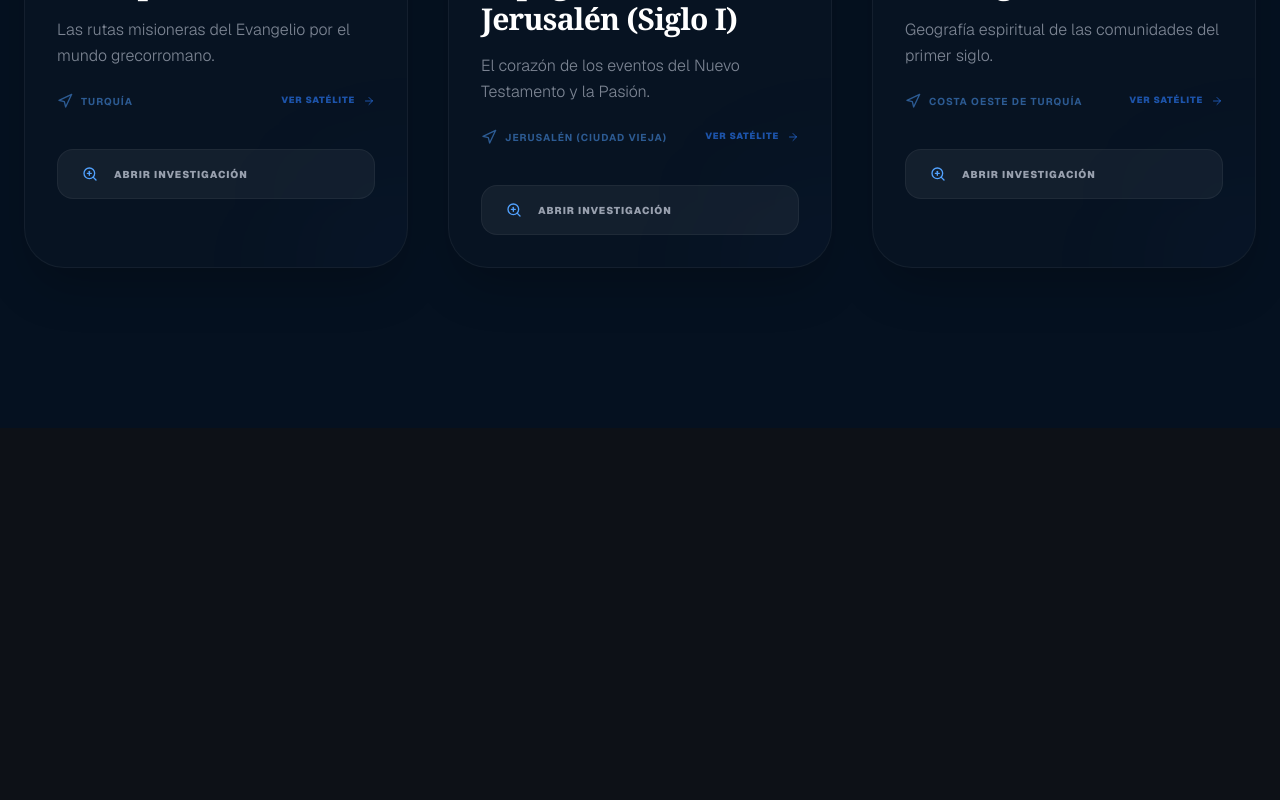
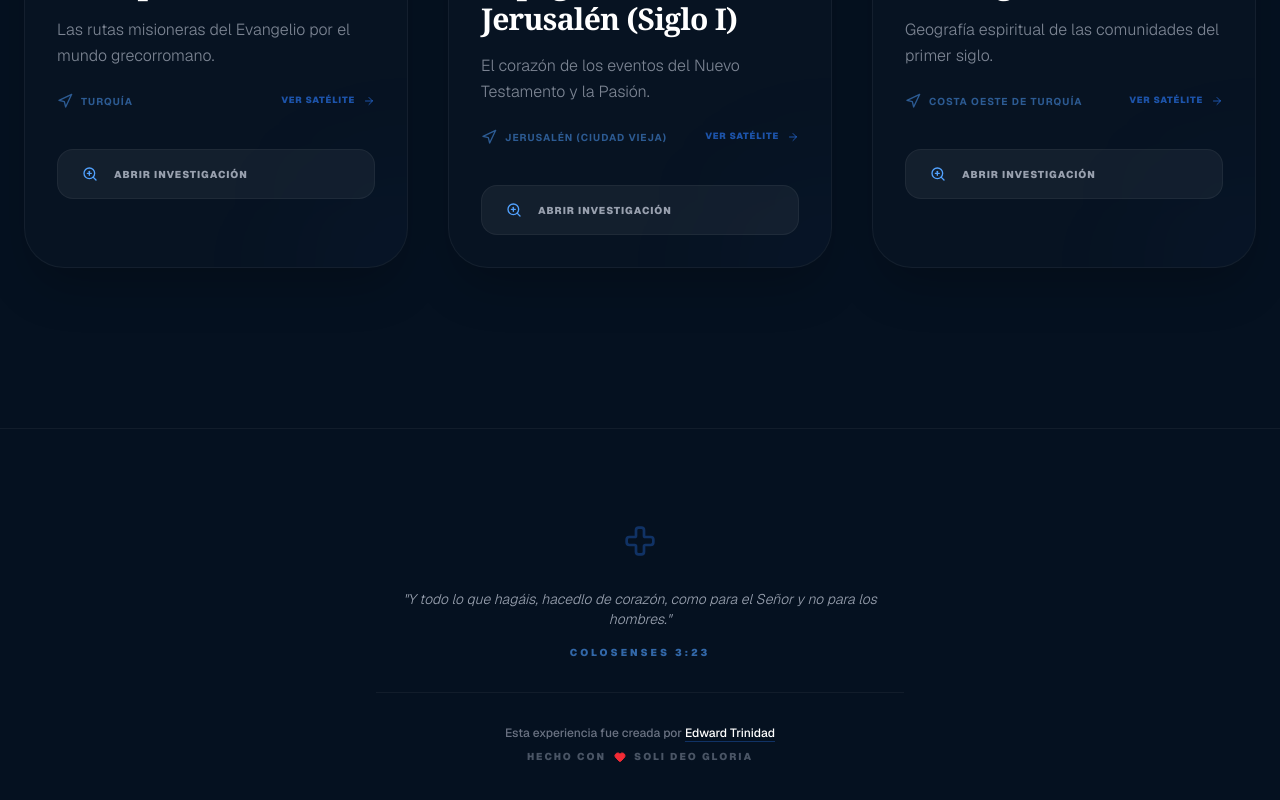
Before and after one commit to eatsangels/mivnbiblia, a Next.js app: page /maps in a window 1280 px wide. Shown: the part 1308-2108 px from the top of the page. Before the commit the page ends 1736 px from the top, so only its background shows below. Built offline with nearby package versions, Linux system fonts and the light colour scheme.

Commit message:
feat: Agrega las páginas iniciales de la aplicación (registro, login, dashboard, mapas, templo, línea de tiempo, inicio) y el componente ContextSidebar.

```diff
--- a/app/dashboard/page.tsx
+++ b/app/dashboard/page.tsx
@@ -1,6 +1,6 @@
 import { createClient } from "@/lib/supabase/server";
 import { redirect } from 'next/navigation';
-import { Calendar, TrendingUp, Book, Sparkles, Church, Compass, MessageSquare, ArrowRight, PenTool } from 'lucide-react';
+import { Calendar, TrendingUp, Book, Sparkles, Church, Compass, MessageSquare, ArrowRight, PenTool, Heart, Cross } from 'lucide-react';
 import Link from 'next/link';
 import { LogoutButton } from '@/components/auth/LogoutButton';
 
@@ -217,6 +217,21 @@ export default async function DashboardPage() {
                     </div>
                 </Link>
             </div>
+
+            {/* Global Credit Footer */}
+            <footer className="mt-24 pt-12 border-t border-white/5 text-center relative z-10">
+                <div className="max-w-xl mx-auto space-y-6">
+                    <Cross className="w-6 h-6 text-gold-500/20 mx-auto" />
+                    <div className="space-y-4">
+                        <p className="text-[10px] text-gray-600 font-medium italic">
+                            Esta plataforma fue desarrollada por <Link href="https://etrinidad.netlify.app/" target="_blank" rel="noopener noreferrer" className="text-gray-400 hover:text-gold-400 transition-colors underline decoration-gold-500/20 underline-offset-4">Edward Trinidad</Link>
+                        </p>
+                        <div className="flex items-center justify-center gap-2 text-[9px] uppercase tracking-[0.3em] text-gray-700 font-black">
+                            Hecho con <Heart className="w-2.5 h-2.5 text-red-500/40 fill-red-500/40 animate-pulse" /> Soli Deo Gloria
+                        </div>
+                    </div>
+                </div>
+            </footer>
         </div>
     );
 }
--- a/app/login/page.tsx
+++ b/app/login/page.tsx
@@ -3,7 +3,7 @@
 import { createBrowserClient } from '@supabase/ssr'
 import { useState } from 'react'
 import { useRouter } from 'next/navigation'
-import { Loader2 } from 'lucide-react'
+import { Loader2, Heart, Cross } from 'lucide-react'
 import Link from 'next/link'
 
 export default function LoginPage() {
@@ -141,6 +141,15 @@ export default function LoginPage() {
                     </p>
                 </div>
             </div>
+
+            <div className="mt-8 pt-8 border-t border-white/5 text-center">
+                <p className="text-[10px] text-gray-600 font-medium">
+                    Plataforma desarrollada por <Link href="https://etrinidad.netlify.app/" target="_blank" rel="noopener noreferrer" className="text-gray-500 hover:text-gold-400 transition-colors underline decoration-white/10 underline-offset-4 font-bold">Edward Trinidad</Link>
+                </p>
+                <div className="flex items-center justify-center gap-2 mt-2 text-[8px] uppercase tracking-[0.3em] text-gray-700 font-black">
+                    Hecho con <Heart className="w-2.5 h-2.5 text-red-500/30 fill-red-500/30 animate-pulse" /> Soli Deo Gloria
+                </div>
+            </div>
         </div>
     )
 }
--- a/app/maps/page.tsx
+++ b/app/maps/page.tsx
@@ -2,7 +2,7 @@
 
 import {
     ArrowLeft, Map as MapIcon, Compass, Navigation, X, Globe,
-    History, Info, Layers, ZoomIn, Anchor, BookOpen
+    History, Info, Layers, ZoomIn, Anchor, BookOpen, Heart, Cross
 } from 'lucide-react';
 import Link from 'next/link';
 import { useState } from 'react';
@@ -368,6 +368,28 @@ export default function MapsPage() {
 
             </main>
 
+            <footer className="py-24 text-center border-t border-white/5 bg-[#051120] relative z-10">
+                <div className="max-w-xl mx-auto space-y-8 px-6">
+                    <Cross className="w-8 h-8 text-blue-500/30 mx-auto" />
+                    <div className="space-y-4">
+                        <p className="text-sm text-gray-400 font-light italic">
+                            "Y todo lo que hagáis, hacedlo de corazón, como para el Señor y no para los hombres."
+                        </p>
+                        <p className="text-[10px] uppercase tracking-[0.3em] text-blue-400/60 font-black">
+                            Colosenses 3:23
+                        </p>
+                    </div>
+                    <div className="pt-8 space-y-2 border-t border-white/5">
+                        <p className="text-xs text-gray-500 font-medium">
+                            Esta experiencia fue creada por <Link href="https://etrinidad.netlify.app/" target="_blank" rel="noopener noreferrer" className="text-white hover:text-blue-400 transition-colors underline decoration-blue-500/30 underline-offset-4">Edward Trinidad</Link>
+                        </p>
+                        <div className="flex items-center justify-center gap-2 text-[10px] uppercase tracking-[0.2em] text-gray-600 font-black">
+                            Hecho con <Heart className="w-3 h-3 text-red-500 fill-red-500 animate-pulse" /> Soli Deo Gloria
+                        </div>
+                    </div>
+                </div>
+            </footer>
+
             <style jsx global>{`
                 @keyframes spin-slow {
                     from { transform: rotate(0deg); }
--- a/app/page.tsx
+++ b/app/page.tsx
@@ -1,6 +1,6 @@
 import Image from "next/image";
 import Link from "next/link";
-import { ArrowRight, BookOpen, Compass, Search, Map, Clock, LandPlot, Sparkles } from "lucide-react";
+import { ArrowRight, BookOpen, Compass, Search, Map, Clock, LandPlot, Sparkles, Heart } from "lucide-react";
 import { createClient } from "@/lib/supabase/server";
 
 export default async function Home() {
@@ -184,8 +184,20 @@ export default async function Home() {
       </section>
 
       {/* Footer */}
-      <footer className="relative z-10 py-8 text-center text-[10px] text-gray-600 uppercase tracking-widest border-t border-white/5 bg-midnight-950">
-        <p>Soli Deo Gloria • Ministerio Internacional Vida Nueva</p>
+      <footer className="relative z-10 py-16 border-t border-white/5 bg-midnight-950 text-center">
+        <div className="max-w-7xl mx-auto px-6 space-y-4">
+          <p className="text-[10px] text-gray-500 uppercase tracking-[0.5em] font-black">
+            Soli Deo Gloria • Ministerio Internacional Vida Nueva
+          </p>
+          <div className="pt-4 flex flex-col items-center gap-2">
+            <p className="text-[10px] text-gray-600 font-medium">
+              Plataforma desarrollada por <Link href="https://etrinidad.netlify.app/" target="_blank" rel="noopener noreferrer" className="text-gray-400 hover:text-white transition-colors underline decoration-white/20 underline-offset-4">Edward Trinidad</Link>
+            </p>
+            <div className="flex items-center gap-1.5 text-[8px] text-gray-700 uppercase tracking-widest font-black">
+              Hecho con <Heart className="w-2.5 h-2.5 text-red-500/50 fill-red-500/50 animate-pulse" /> para Su Gloria
+            </div>
+          </div>
+        </div>
       </footer>
     </main>
   );
--- a/app/register/page.tsx
+++ b/app/register/page.tsx
@@ -3,7 +3,7 @@
 import { createBrowserClient } from '@supabase/ssr'
 import { useState } from 'react'
 import { useRouter } from 'next/navigation'
-import { Loader2, User, Mail, Lock, Eye, EyeOff, Check } from 'lucide-react'
+import { Loader2, User, Mail, Lock, Eye, EyeOff, Check, Heart, Cross } from 'lucide-react'
 import Link from 'next/link'
 
 export default function RegisterPage() {
@@ -224,6 +224,15 @@ export default function RegisterPage() {
                     </p>
                 </div>
             </div>
+
+            <div className="mt-8 pt-8 border-t border-white/5 text-center">
+                <p className="text-[10px] text-gray-600 font-medium italic">
+                    Plataforma desarrollada por <Link href="https://etrinidad.netlify.app/" target="_blank" rel="noopener noreferrer" className="text-gray-500 hover:text-gold-400 transition-colors underline decoration-white/10 underline-offset-4 font-bold">Edward Trinidad</Link>
+                </p>
+                <div className="flex items-center justify-center gap-2 mt-2 text-[8px] uppercase tracking-[0.3em] text-gray-700 font-black">
+                    Hecho con <Heart className="w-2.5 h-2.5 text-red-500/30 fill-red-500/30 animate-pulse" /> Soli Deo Gloria
+                </div>
+            </div>
         </div>
     )
 }
--- a/app/temple/page.tsx
+++ b/app/temple/page.tsx
@@ -5,7 +5,7 @@ import { useRef, useMemo, useState, useEffect } from 'react';
 import * as THREE from 'three';
 import { OrbitControls, Environment, Float, Stars, PerspectiveCamera } from '@react-three/drei';
 import Link from 'next/link';
-import { ArrowLeft, BookOpen, Clock, Map, Sparkles, ChevronDown, History, Construction, Scale, Globe, Cross } from 'lucide-react';
+import { ArrowLeft, BookOpen, Clock, Map, Sparkles, ChevronDown, History, Construction, Scale, Globe, Cross, Heart } from 'lucide-react';
 
 function GoldenParticles({ count = 1000 }) {
     const mesh = useRef<THREE.InstancedMesh>(null);
@@ -278,11 +278,24 @@ export default function TemplePage() {
 
                 {/* Footer Message */}
                 <footer className="py-32 text-center border-t border-white/5 bg-black">
-                    <div className="max-w-xl mx-auto space-y-6 px-6">
+                    <div className="max-w-xl mx-auto space-y-8 px-6">
                         <Cross className="w-8 h-8 text-gold-500/50 mx-auto" />
-                        <p className="text-xs uppercase tracking-[0.5em] text-gray-600 font-bold">
-                            Soli Deo Gloria • MIVN
-                        </p>
+                        <div className="space-y-4">
+                            <p className="text-sm text-gray-400 font-light">
+                                "Y todo lo que hagáis, hacedlo de corazón, como para el Señor y no para los hombres."
+                            </p>
+                            <p className="text-[10px] uppercase tracking-[0.3em] text-gold-500/60 font-black">
+                                Colosenses 3:23
+                            </p>
+                        </div>
+                        <div className="pt-8 space-y-2 border-t border-white/5">
+                            <p className="text-xs text-gray-500 font-medium">
+                                Esta experiencia fue creada por <Link href="https://etrinidad.netlify.app/" target="_blank" rel="noopener noreferrer" className="text-white hover:text-gold-400 transition-colors underline decoration-gold-500/30 underline-offset-4">Edward Trinidad</Link>
+                            </p>
+                            <div className="flex items-center justify-center gap-2 text-[10px] uppercase tracking-[0.2em] text-gray-600 font-black">
+                                Hecho con <Heart className="w-3 h-3 text-red-500 fill-red-500 animate-pulse" /> Soli Deo Gloria
+                            </div>
+                        </div>
                     </div>
                 </footer>
             </div>
--- a/app/timeline/page.tsx
+++ b/app/timeline/page.tsx
@@ -314,10 +314,22 @@ export default function TimelinePage() {
                         "Ayudar a cualquier persona —niños, jóvenes o adultos— a entender la Biblia como una sola historia, conectada y con propósito eterno."
                     </p>
                     <div className="h-px w-40 bg-gradient-to-r from-transparent via-gold-500/50 to-transparent mx-auto mb-12" />
-                    <p className="text-gray-500 font-serif italic text-2xl opacity-60">
-                        "Jesucristo es el mismo ayer, y hoy, y por los siglos."
-                    </p>
-                    <p className="text-gold-500/30 text-xs uppercase tracking-[0.8em] mt-6">Hebreos 13:8</p>
+
+                    <div className="space-y-4 mb-16">
+                        <p className="text-lg text-gray-500 font-serif italic opacity-60">
+                            "Y todo lo que hagáis, hacedlo de corazón, como para el Señor y no para los hombres."
+                        </p>
+                        <p className="text-[10px] uppercase tracking-[0.4em] text-gold-500/30 font-black">Colosenses 3:23</p>
+                    </div>
+
+                    <div className="pt-12 space-y-3 border-t border-white/5 max-w-xl mx-auto">
+                        <p className="text-sm text-gray-500 font-medium tracking-wide">
+                            Esta experiencia fue creada por <Link href="https://etrinidad.netlify.app/" target="_blank" rel="noopener noreferrer" className="text-white hover:text-gold-400 transition-colors underline decoration-gold-500/30 underline-offset-4">Edward Trinidad</Link>
+                        </p>
+                        <div className="flex items-center justify-center gap-2 text-[10px] uppercase tracking-[0.3em] text-gray-600 font-black">
+                            Hecho con <Heart className="w-3 h-3 text-red-500 fill-red-500 animate-pulse" /> Soli Deo Gloria
+                        </div>
+                    </div>
                 </div>
             </section>
 
--- a/components/reader/ContextSidebar.tsx
+++ b/components/reader/ContextSidebar.tsx
@@ -1,10 +1,11 @@
 'use client';
 
 import { useState, useEffect } from "react";
-import { ChevronRight, ExternalLink, Loader2 } from "lucide-react";
+import { ChevronRight, ExternalLink, Loader2, Heart } from "lucide-react";
 import Image from "next/image";
 import { getBookMetadata, BookMetadata } from "@/lib/bibleMetadata";
 import { createClient } from "@/lib/supabase/client";
+import Link from "next/link";
 
 export function ContextSidebar({ bookName }: { bookName: string }) {
     const [meta, setMeta] = useState<BookMetadata>(getBookMetadata(bookName));
@@ -131,9 +132,19 @@ export function ContextSidebar({ bookName }: { bookName: string }) {
                 </p>
             </div>
 
-            <button className="mt-auto w-full py-3 bg-[#1e2230] hover:bg-[#252a3b] text-gold-500 text-xs font-bold uppercase tracking-widest rounded-lg transition-colors border border-gold-500/10 shrink-0">
+            <button className="w-full py-3 bg-[#1e2230] hover:bg-[#252a3b] text-gold-500 text-xs font-bold uppercase tracking-widest rounded-lg transition-colors border border-gold-500/10 shrink-0 mb-8">
                 Leer más
             </button>
+
+            {/* Subtle Credit Footer */}
+            <div className="mt-auto pt-6 border-t border-white/5 text-center pb-4 shrink-0">
+                <p className="text-[9px] text-gray-600 font-medium">
+                    Desarrollado por <Link href="https://etrinidad.netlify.app/" target="_blank" rel="noopener noreferrer" className="text-gray-500 hover:text-gold-400 transition-colors underline decoration-white/10 underline-offset-4">Edward Trinidad</Link>
+                </p>
+                <div className="flex items-center justify-center gap-1.5 mt-1 text-[8px] uppercase tracking-[0.2em] text-gray-700 font-black">
+                    Con <Heart className="w-2 h-2 text-red-500/30 fill-red-500/30 animate-pulse" /> Soli Deo Gloria
+                </div>
+            </div>
         </aside>
     );
 }
```
